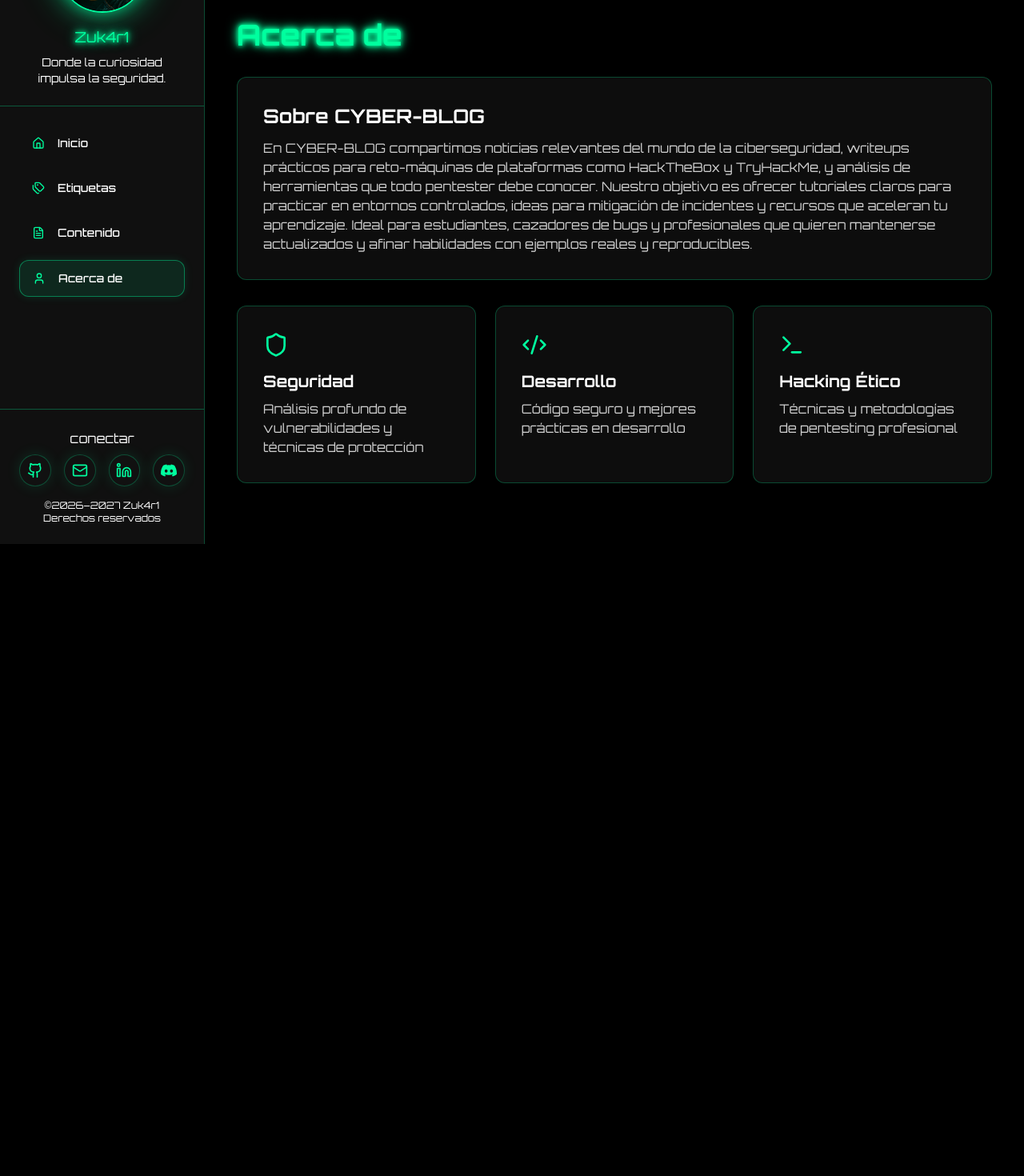
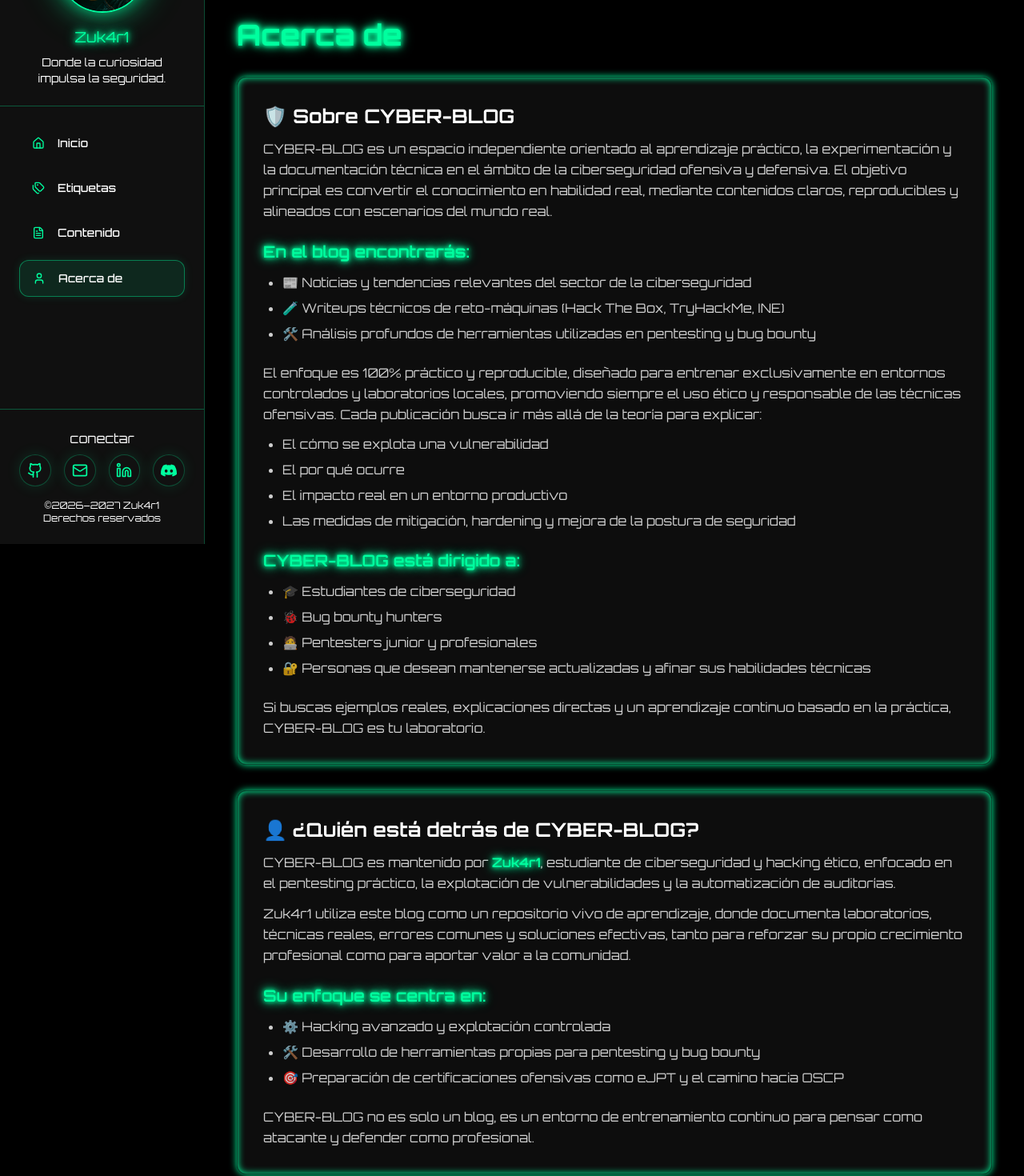
Before and after one commit to Zuk4r1/zuk4r1-blog.io, a React (Vite) app: page /about in a window 1280 px wide. Shown: the part 120-1590 px from the top of the page at 80% size. Before the commit the page ends 800 px from the top, so only its background shows below. Built offline with nearby package versions, Linux system fonts and the light colour scheme.

Commit message:
Revamp About page with new layout and information
Updated the About page with new content and styling.

```diff
--- a/src/pages/About.tsx
+++ b/src/pages/About.tsx
@@ -1,55 +1,87 @@
 import { motion } from 'framer-motion';
-import { Shield, Code2, Terminal } from 'lucide-react';
 
 export function About() {
   return (
     <motion.div
-      initial={{ opacity: 0, y: 20 }}
-      animate={{ opacity: 1, y: 0 }}
+      initial={{ opacity: 0 }}
+      animate={{ opacity: 1 }}
       transition={{ duration: 0.5 }}
       className="container mx-auto px-4 py-8"
     >
-      {/* Encabezado */}
       <h1 className="text-4xl font-bold text-cyber-secondary glow-text mb-8">Acerca de</h1>
 
-      {/* Tarjeta introductoria */}
-      <div className="bg-cyber-card/80 border border-cyber-border rounded-lg p-8 mb-8">
-        <h2 className="text-2xl font-bold text-white mb-3">Sobre CYBER-BLOG</h2>
-        <p className="text-cyber-text/80">
-          En CYBER-BLOG compartimos noticias relevantes del mundo de la ciberseguridad, writeups prácticos
-          para reto-máquinas de plataformas como HackTheBox y TryHackMe, y análisis de herramientas que todo pentester
-          debe conocer. Nuestro objetivo es ofrecer tutoriales claros para practicar en entornos controlados, ideas para mitigación
-          de incidentes y recursos que aceleran tu aprendizaje. Ideal para estudiantes, cazadores de bugs y profesionales que quieren mantenerse actualizados y afinar habilidades con ejemplos reales y reproducibles.
+      <div className="bg-cyber-card/80 border border-cyber-border rounded-lg p-8 mb-8 glow-border">
+        <h2 className="text-2xl font-bold text-white mb-3">🛡️ Sobre CYBER-BLOG</h2>
+        <p className="text-cyber-text/80 leading-relaxed">
+          CYBER-BLOG es un espacio independiente orientado al aprendizaje práctico, la experimentación y la documentación técnica
+          en el ámbito de la ciberseguridad ofensiva y defensiva. El objetivo principal es convertir el conocimiento en habilidad real,
+          mediante contenidos claros, reproducibles y alineados con escenarios del mundo real.
         </p>
+
+        <div className="mt-6 space-y-3">
+          <h3 className="text-xl font-semibold text-cyber-primary glow-text">En el blog encontrarás:</h3>
+          <ul className="list-disc pl-6 space-y-2">
+            <li className="text-cyber-text/80">📰 Noticias y tendencias relevantes del sector de la ciberseguridad</li>
+            <li className="text-cyber-text/80">🧪 Writeups técnicos de reto-máquinas (Hack The Box, TryHackMe, INE)</li>
+            <li className="text-cyber-text/80">🛠️ Análisis profundos de herramientas utilizadas en pentesting y bug bounty</li>
+          </ul>
+        </div>
+
+        <div className="mt-6 space-y-3">
+          <p className="text-cyber-text/80 leading-relaxed">
+            El enfoque es 100% práctico y reproducible, diseñado para entrenar exclusivamente en entornos controlados y laboratorios locales,
+            promoviendo siempre el uso ético y responsable de las técnicas ofensivas. Cada publicación busca ir más allá de la teoría para explicar:
+          </p>
+          <ul className="list-disc pl-6 space-y-2">
+            <li className="text-cyber-text/80">El cómo se explota una vulnerabilidad</li>
+            <li className="text-cyber-text/80">El por qué ocurre</li>
+            <li className="text-cyber-text/80">El impacto real en un entorno productivo</li>
+            <li className="text-cyber-text/80">Las medidas de mitigación, hardening y mejora de la postura de seguridad</li>
+          </ul>
+        </div>
+
+        <div className="mt-6 space-y-3">
+          <h3 className="text-xl font-semibold text-cyber-primary glow-text">CYBER-BLOG está dirigido a:</h3>
+          <ul className="list-disc pl-6 space-y-2">
+            <li className="text-cyber-text/80">🎓 Estudiantes de ciberseguridad</li>
+            <li className="text-cyber-text/80">🐞 Bug bounty hunters</li>
+            <li className="text-cyber-text/80">🧑‍💻 Pentesters junior y profesionales</li>
+            <li className="text-cyber-text/80">🔐 Personas que desean mantenerse actualizadas y afinar sus habilidades técnicas</li>
+          </ul>
+        </div>
+
+        <div className="mt-6">
+          <p className="text-cyber-text/80 leading-relaxed">
+            Si buscas ejemplos reales, explicaciones directas y un aprendizaje continuo basado en la práctica,
+            CYBER-BLOG es tu laboratorio.
+          </p>
+        </div>
       </div>
 
-      {/* Grid de áreas */}
-      <div className="grid grid-cols-1 md:grid-cols-3 gap-6">
-        {/* Seguridad */}
-        <div className="group bg-cyber-card/80 border border-cyber-border rounded-lg p-8 hover:border-cyber-primary transition-all">
-          <div className="flex items-center gap-3 mb-4">
-            <Shield className="h-8 w-8 text-cyber-primary" />
-          </div>
-          <h3 className="text-xl font-bold text-white mb-2">Seguridad</h3>
-          <p className="text-cyber-text/80">Análisis profundo de vulnerabilidades y técnicas de protección</p>
+      <div className="bg-cyber-card/80 border border-cyber-border rounded-lg p-8 mb-8 glow-border">
+        <h2 className="text-2xl font-bold text-white mb-3">👤 ¿Quién está detrás de CYBER-BLOG?</h2>
+        <p className="text-cyber-text/80 leading-relaxed">
+          CYBER-BLOG es mantenido por <span className="text-cyber-primary glow-text font-semibold">Zuk4r1</span>, estudiante de ciberseguridad y hacking ético,
+          enfocado en el pentesting práctico, la explotación de vulnerabilidades y la automatización de auditorías.
+        </p>
+        <p className="text-cyber-text/80 leading-relaxed mt-3">
+          Zuk4r1 utiliza este blog como un repositorio vivo de aprendizaje, donde documenta laboratorios, técnicas reales,
+          errores comunes y soluciones efectivas, tanto para reforzar su propio crecimiento profesional como para aportar valor a la comunidad.
+        </p>
+
+        <div className="mt-6 space-y-3">
+          <h3 className="text-xl font-semibold text-cyber-primary glow-text">Su enfoque se centra en:</h3>
+          <ul className="list-disc pl-6 space-y-2">
+            <li className="text-cyber-text/80">⚙️ Hacking avanzado y explotación controlada</li>
+            <li className="text-cyber-text/80">🛠️ Desarrollo de herramientas propias para pentesting y bug bounty</li>
+            <li className="text-cyber-text/80">🎯 Preparación de certificaciones ofensivas como eJPT y el camino hacia OSCP</li>
+          </ul>
         </div>
 
-        {/* Desarrollo */}
-        <div className="group bg-cyber-card/80 border border-cyber-border rounded-lg p-8 hover:border-cyber-primary transition-all">
-          <div className="flex items-center gap-3 mb-4">
-            <Code2 className="h-8 w-8 text-cyber-primary" />
-          </div>
-          <h3 className="text-xl font-bold text-white mb-2">Desarrollo</h3>
-          <p className="text-cyber-text/80">Código seguro y mejores prácticas en desarrollo</p>
-        </div>
-
-        {/* Hacking Ético */}
-        <div className="group bg-cyber-card/80 border border-cyber-border rounded-lg p-8 hover:border-cyber-primary transition-all">
-          <div className="flex items-center gap-3 mb-4">
-            <Terminal className="h-8 w-8 text-cyber-primary" />
-          </div>
-          <h3 className="text-xl font-bold text-white mb-2">Hacking Ético</h3>
-          <p className="text-cyber-text/80">Técnicas y metodologías de pentesting profesional</p>
+        <div className="mt-6">
+          <p className="text-cyber-text/80 leading-relaxed">
+            CYBER-BLOG no es solo un blog, es un entorno de entrenamiento continuo para pensar como atacante y defender como profesional.
+          </p>
         </div>
       </div>
     </motion.div>
```
